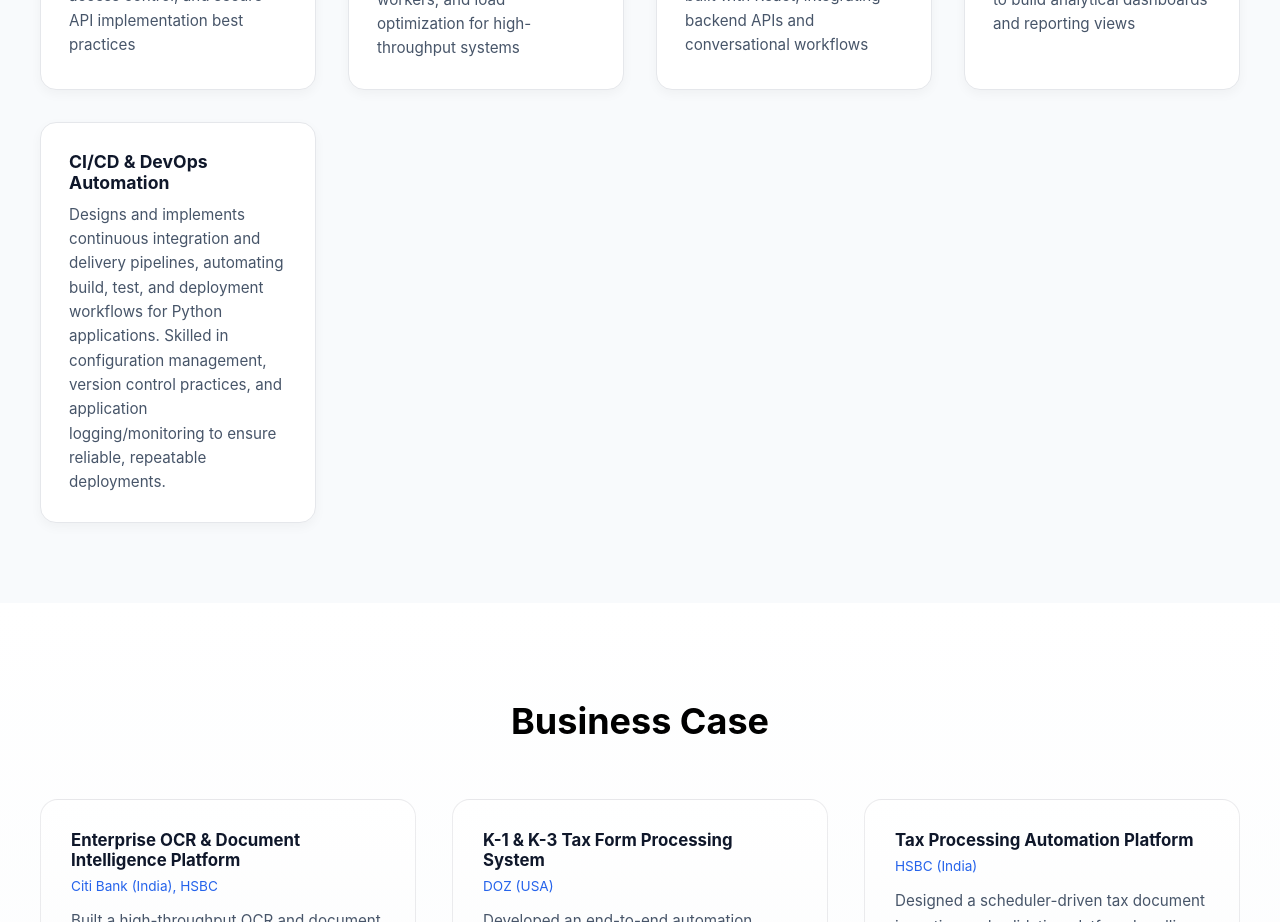
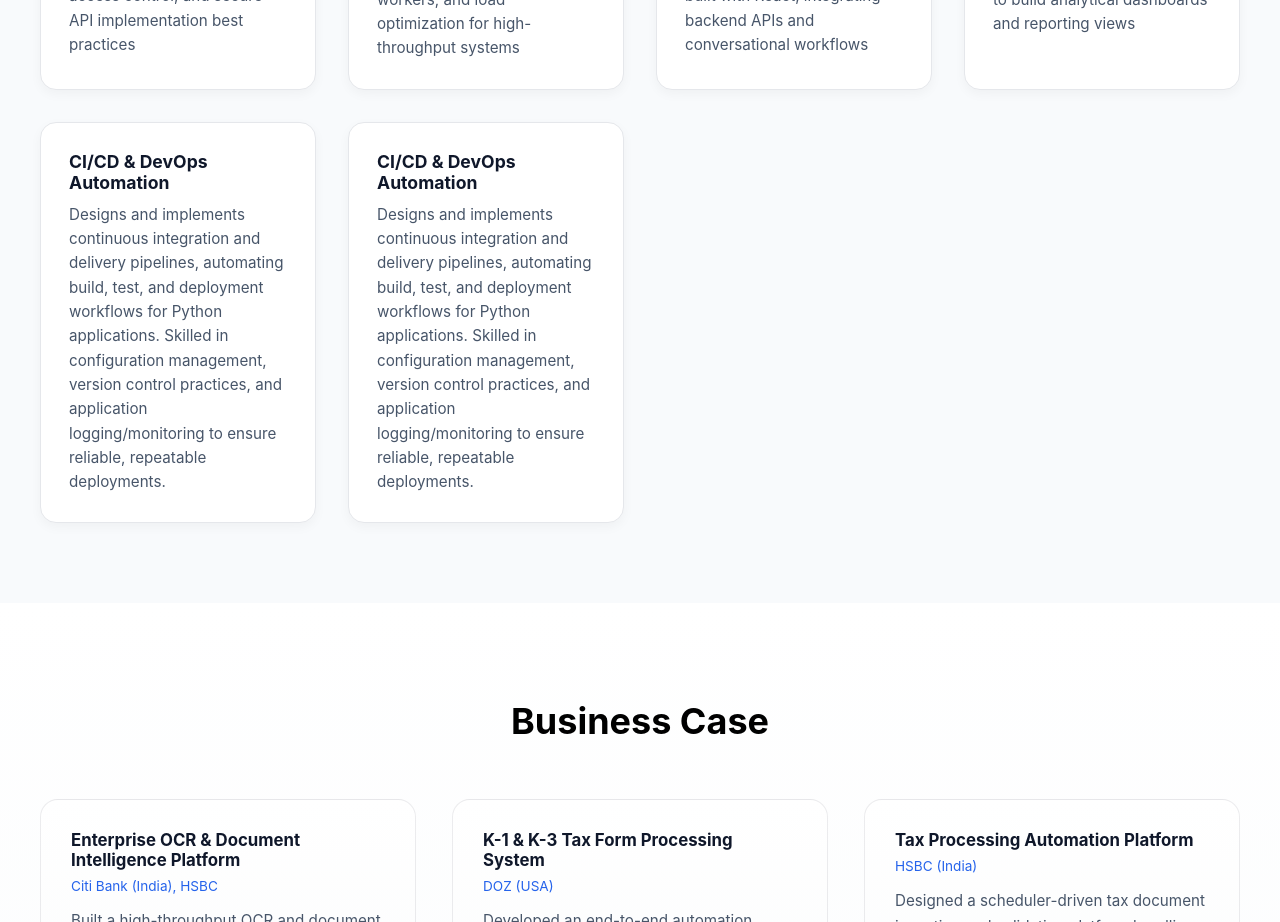
Before and after one commit to murshidvpdev/portfolio-murshi, a React (Vite) app in the folder murshi_portfolio/: page / in a window 1280 px wide. Shown: the part 1580-2502 px from the top of the page. Built offline with nearby package versions, Linux system fonts and the light colour scheme.

Commit message:
feat: add skill — CI/CD & DevOps Automation

```diff
--- a/murshi_portfolio/src/sections/Expertise.jsx
+++ b/murshi_portfolio/src/sections/Expertise.jsx
@@ -54,6 +54,10 @@ const skills = [
   {
     title: "CI/CD & DevOps Automation",
     desc: "Designs and implements continuous integration and delivery pipelines, automating build, test, and deployment workflows for Python applications. Skilled in configuration management, version control practices, and application logging/monitoring to ensure reliable, repeatable deployments."
+  },
+  {
+    title: "CI/CD & DevOps Automation",
+    desc: "Designs and implements continuous integration and delivery pipelines, automating build, test, and deployment workflows for Python applications. Skilled in configuration management, version control practices, and application logging/monitoring to ensure reliable, repeatable deployments."
   }
 ];
 
```
